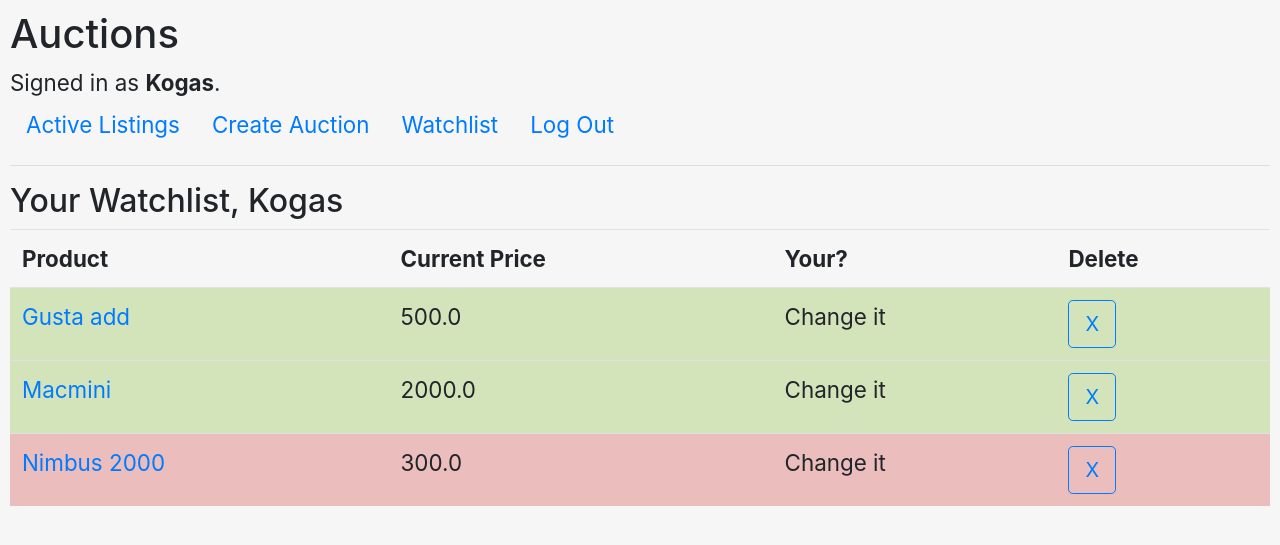
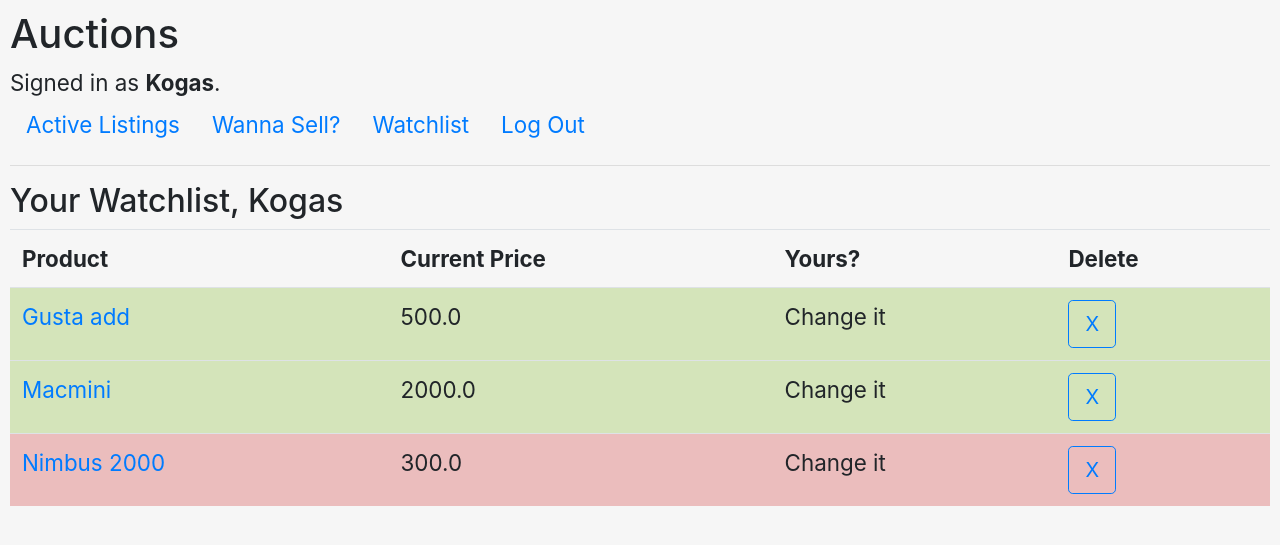
Before and after one commit to GabrielKayque/DJANGO-Ebay-Like-EcommerceAuction, a Django app: page /auction/watchlist in a window 1280 px wide. Shown: the top 545 px of the page. Run offline with Django 3.2, Linux system fonts and the light colour scheme; a user stored in the database is signed in; data comes from the database, SQL or seed files in the repository; both versions use the stored data as it was after the commit; some libraries are stand-ins or nearby versions.

Commit message:
Fixed description errors

```diff
--- a/auctions/admin.py
+++ b/auctions/admin.py
@@ -4,6 +4,7 @@ from .models import Category, Listing, User, Watchlist
 # Register your models here.
 class ListingAdmin(admin.ModelAdmin):
     filter_horizontal = ("categories",)
+    list_filter = ('categories',)
 
 admin.site.register(User)
 admin.site.register(Category)
--- a/auctions/models.py
+++ b/auctions/models.py
@@ -10,7 +10,7 @@ class Category(models.Model):
     category = models.CharField(max_length=25)
 
     def __str__(self):
-        return f"{self.category}"
+           return f"{self.category}"
 
 
 class Listing(models.Model):
--- a/auctions/templates/auctions/layout.html
+++ b/auctions/templates/auctions/layout.html
@@ -23,7 +23,7 @@
             </li>
             {% if user.is_authenticated %}
             <li class="nav-item">
-                <a class="nav-link" href="{% url 'createpage' %}">Create Auction</a>
+                <a class="nav-link" href="{% url 'createpage' %}">Wanna Sell?</a>
             </li>
 
             <li class="nav-item">
--- a/auctions/templates/auctions/watchlist.html
+++ b/auctions/templates/auctions/watchlist.html
@@ -9,7 +9,7 @@
             <tr>
                 <th>Product</th>
                 <th>Current Price</th>
-                <th>Your?</th>
+                <th>Yours?</th>
                 <th>Delete</th>
             </tr>
             {% for item in watchlist.product.all|dictsort:"title" %}
```
Also changed, not shown: db.sqlite3.
